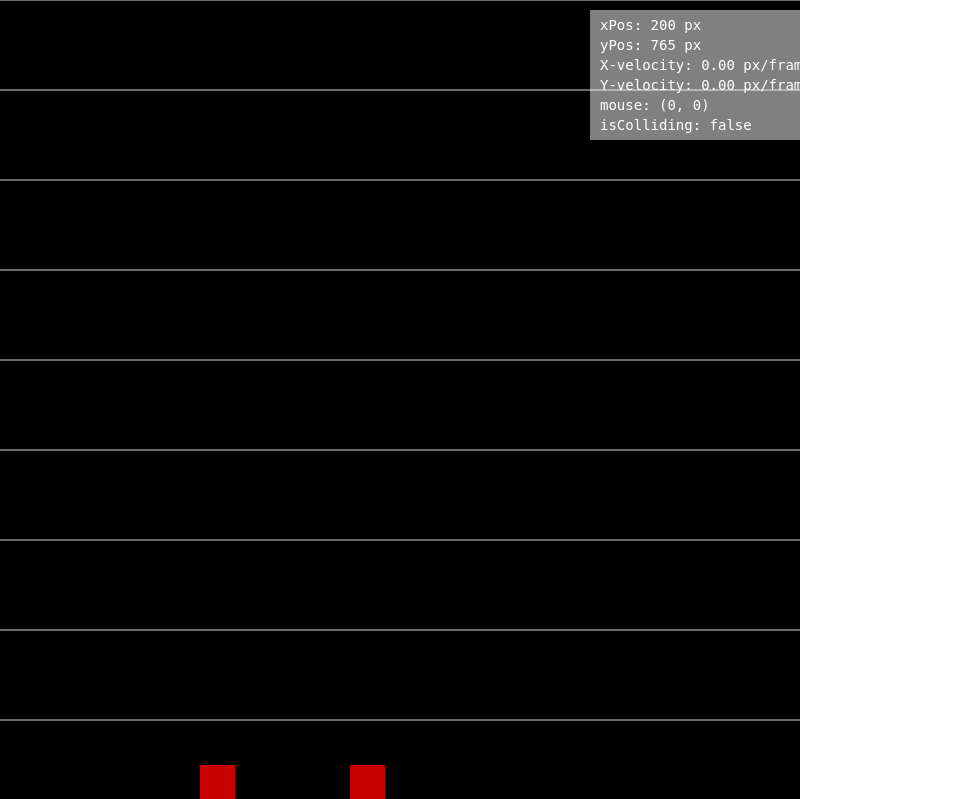
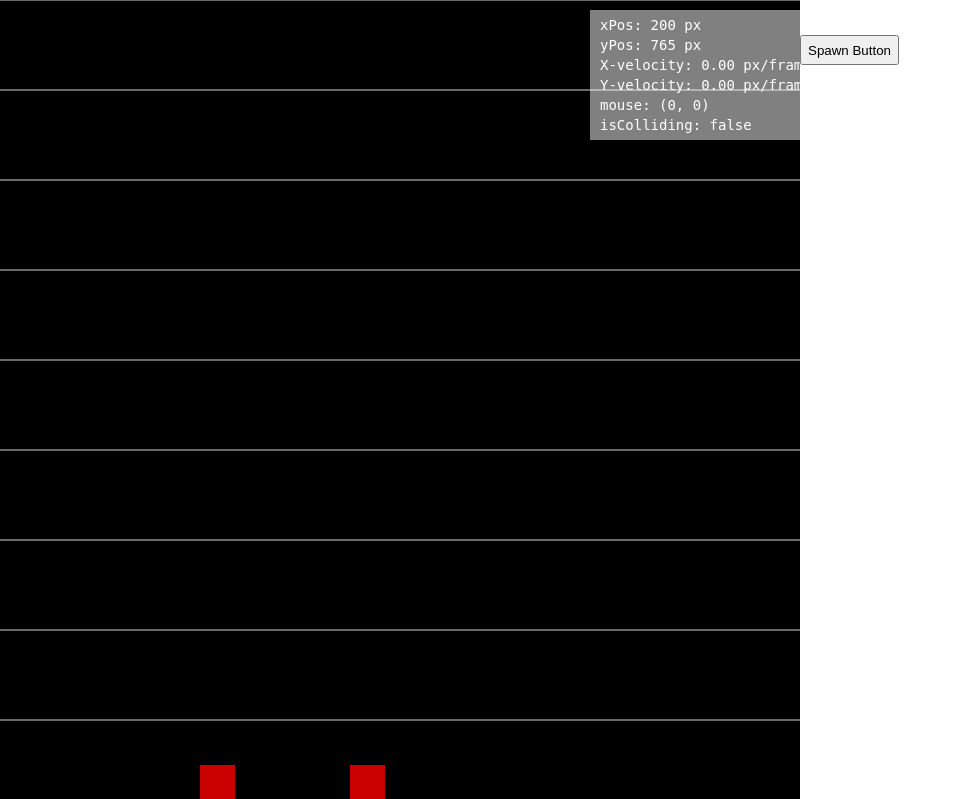
Before and after one commit to IDrinkEggs/my-first-blog, a Django app: page /physics/ in a window 1280 px wide. Shown: the top 799 px of the page, without its empty margins (0-962 px from the left). Run offline with Django 5.2, Linux system fonts and the light colour scheme.

Commit message:
Added spawn button for objects

```diff
--- a/blog/templates/blog/PhysicsSimulator.html
+++ b/blog/templates/blog/PhysicsSimulator.html
@@ -9,6 +9,8 @@
                 body { margin: 0; background-color: white; }
                 input { width: 80px; margin-top: 5px; }
                 #ui-panel { position: relative; z-index: 10; background: #f8f8f8; width: 800px; height: 35px; }
+                #spawn-panel {position: relative; margin-top: -800px; margin-left: 800px; z-index: 2;}
+                #spawnBtn {width: 80; height: 30px;}
                 #canvas-wrapper { position: relative; width: 800px; height: 800px; }
                 canvas { position: absolute; left: 0; top: 0; display: block; }
                 #background { z-index: 0; background-color: black; }
@@ -25,6 +27,9 @@
                 <label>VelY(px/f): <input type="number" id="initV" value="-10"></label>
                 <label>VelX(px/f): <input type="number" id="initVX" value="0"></label>
                 <button id="launchBtn">FIRE!</button>
+        </div>
+        <div id="spawn-panel">
+                <button id="spawnBtn">Spawn Button</button>
         </div>
 
         <script type="module">
@@ -155,6 +160,10 @@
                         fgCanvas.style.cursor = "default";
                 });
 
+                document.getElementById("spawnBtn").addEventListener("click", () =>{
+                        balls.push(new Ball(fgCtx, 0, 0));
+                })
+
                 drawGrid();
                 requestAnimationFrame(frame);
         </script>
```
